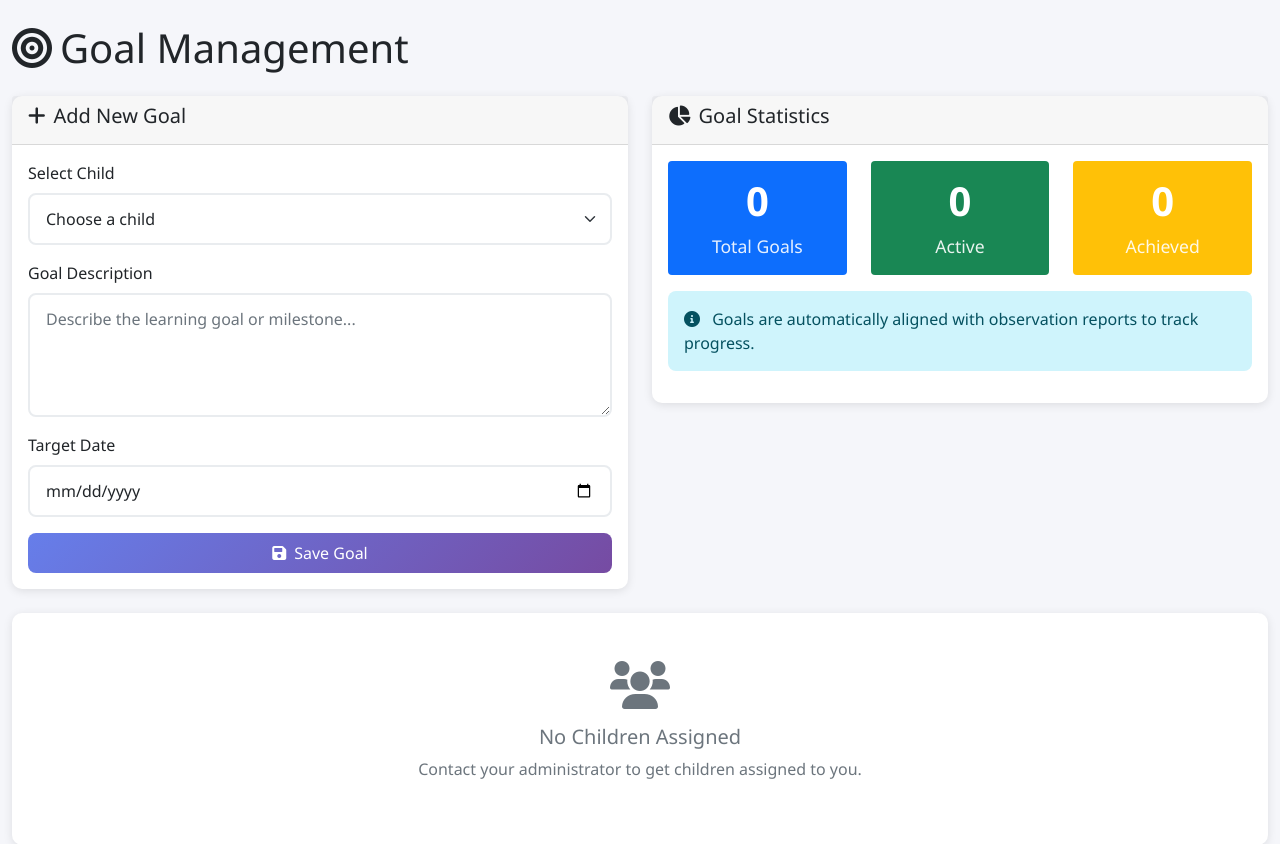
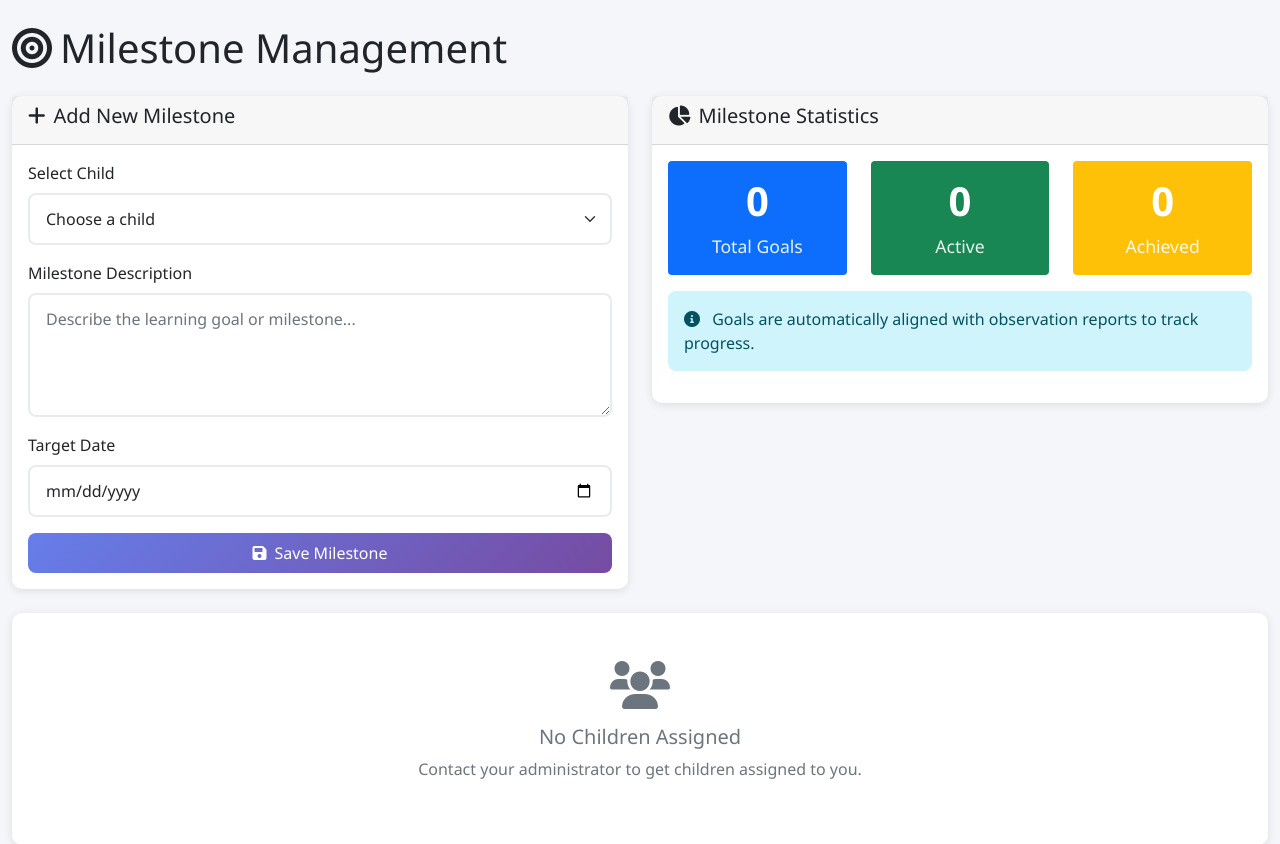
Before and after one commit to Projectworkpls/Final_Obs, a Flask app: template templates/observer/goals.html in a window 1280 px wide. Shown: the part 62-906 px from the top of the page. Run offline with Flask 3, Linux system fonts and the light colour scheme; the template is opened without the code that fills it, so the values that code supplies are empty; parts of the project's set-up code (start-up, migrations or seed data) failed here and were passed over; some libraries are stand-ins or nearby versions.

Commit message:
Update goals.html

```diff
--- a/templates/observer/goals.html
+++ b/templates/observer/goals.html
@@ -6,7 +6,7 @@
 <div class="row">
     <div class="col-12">
         <h1 class="mb-4">
-            <i class="fas fa-bullseye me-2"></i>Goal Management
+            <i class="fas fa-bullseye me-2"></i>Milestone Management
         </h1>
     </div>
 </div>
@@ -16,7 +16,7 @@
     <div class="col-md-6">
         <div class="card">
             <div class="card-header">
-                <h5><i class="fas fa-plus me-2"></i>Add New Goal</h5>
+                <h5><i class="fas fa-plus me-2"></i>Add New Milestone</h5>
             </div>
             <div class="card-body">
                 <form method="POST" action="{{ url_for('observer.add_goal') }}">
@@ -30,7 +30,7 @@
                         </select>
                     </div>
                     <div class="mb-3">
-                        <label for="goal_text" class="form-label">Goal Description</label>
+                        <label for="goal_text" class="form-label">Milestone Description</label>
                         <textarea class="form-control" id="goal_text" name="goal_text" rows="4"
                                   placeholder="Describe the learning goal or milestone..." required></textarea>
                     </div>
@@ -39,7 +39,7 @@
                         <input type="date" class="form-control" id="target_date" name="target_date" required>
                     </div>
                     <button type="submit" class="btn btn-primary w-100">
-                        <i class="fas fa-save me-2"></i>Save Goal
+                        <i class="fas fa-save me-2"></i>Save Milestone
                     </button>
                 </form>
             </div>
@@ -50,7 +50,7 @@
     <div class="col-md-6">
         <div class="card">
             <div class="card-header">
-                <h5><i class="fas fa-chart-pie me-2"></i>Goal Statistics</h5>
+                <h5><i class="fas fa-chart-pie me-2"></i>Milestone Statistics</h5>
             </div>
             <div class="card-body">
                 <div class="row text-center">
@@ -95,7 +95,7 @@
         {% for child in children %}
         <div class="card mb-4">
             <div class="card-header">
-                <h5><i class="fas fa-child me-2"></i>Goals for {{ child.name }}</h5>
+                <h5><i class="fas fa-child me-2"></i>Milestones for {{ child.name }}</h5>
             </div>
             <div class="card-body">
                 {% if child.id in all_goals and all_goals[child.id] %}
```
